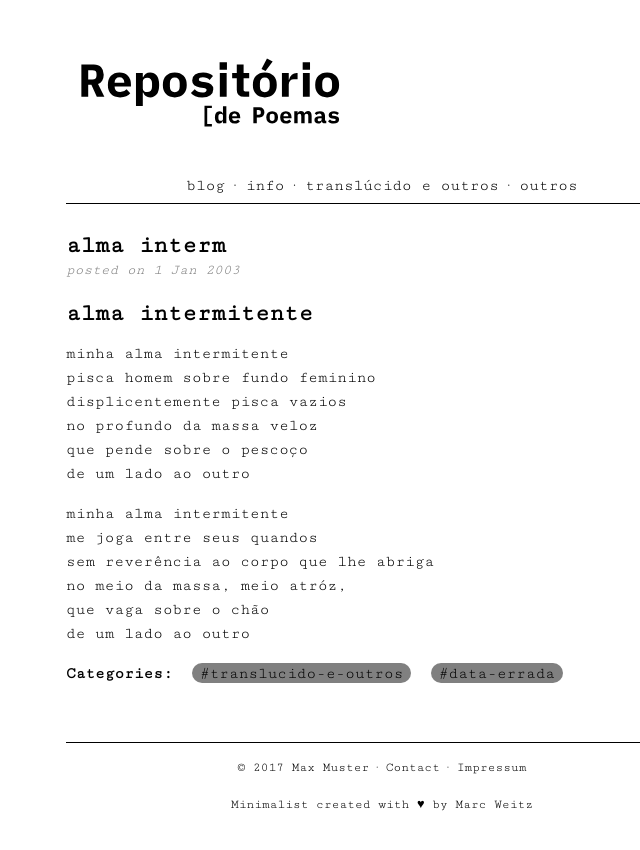
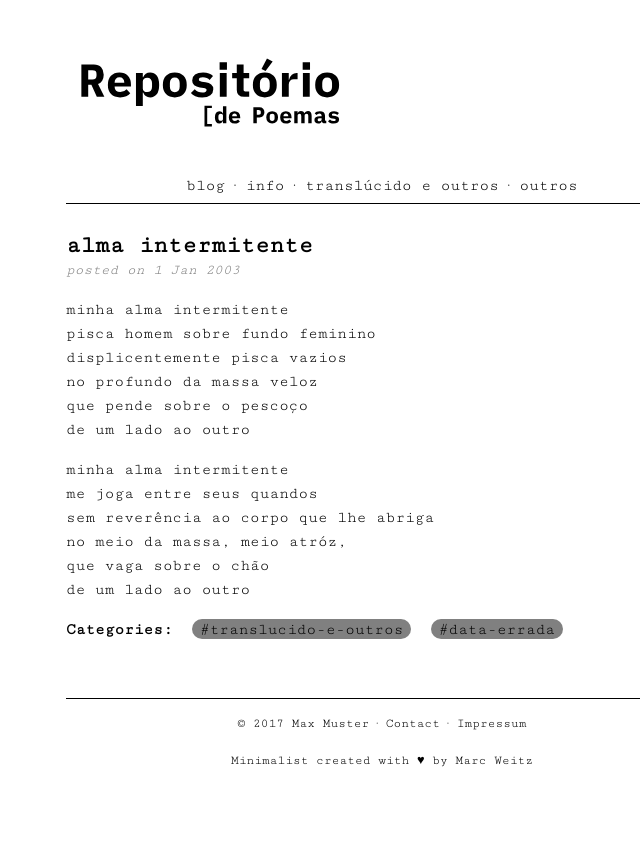
Before and after one commit to olivia-olivia/olivia-olivia.github.io, a Jekyll site: the page built from _posts/2004-01-01-alma-intermitente.md, in a window 1280 px wide. Shown: the top 850 px of the page, without its empty margins (258-898 px from the left). Built offline with Jekyll 4.4.1, drawn with Linux system fonts in a browser that asks for light colours.

Commit message:
corrige título de alma intemitente

```diff
--- a/_posts/2004-01-01-alma-intermitente.md
+++ b/_posts/2004-01-01-alma-intermitente.md
@@ -1,11 +1,9 @@
 ---
 layout: post
-title:  "alma interm"
+title:  "alma intermitente"
 date:   2003-01-01 +0300
 categories: translucido-e-outros data-errada
 ---
-
-## alma intermitente
 
 <!--more-->
 
```
